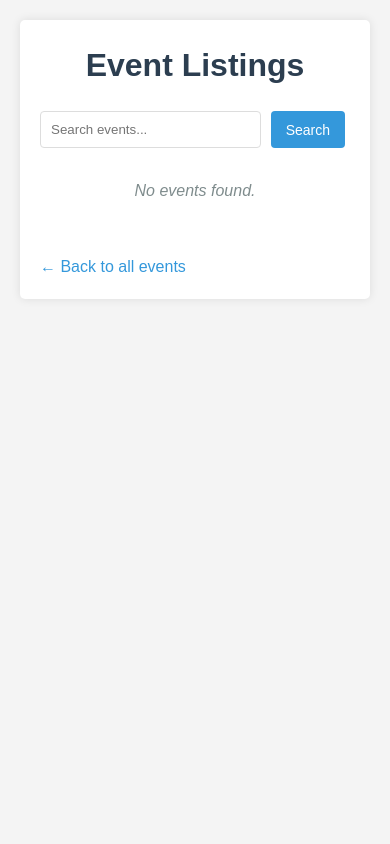
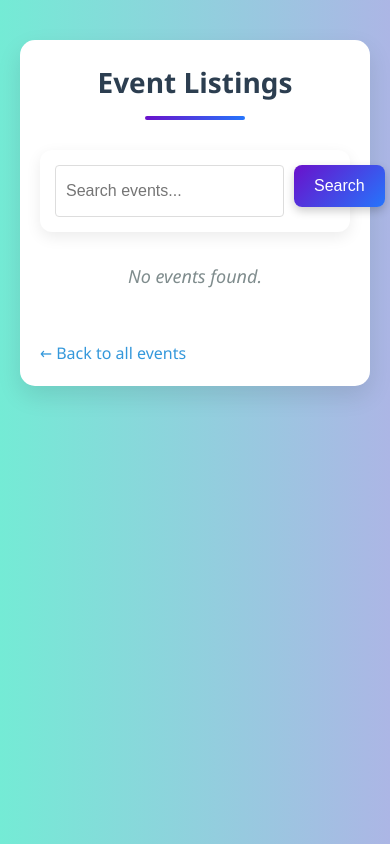
Before and after one commit to Sarthak16082004/Event-Planner-PHP, a PHP site: page /view_events.php in a window 390 px wide. Run offline with PHP 8.4, Linux system fonts and the light colour scheme; data that the repository does not hold is empty.

Commit message:
styles.css

```diff
--- a/styles.css
+++ b/styles.css
@@ -1,3 +1,6 @@
+
+/* Updated styles.css - Modern and Attractive Design */
+
 /* Basic Reset */
 * {
     margin: 0;
@@ -5,91 +8,94 @@
     box-sizing: border-box;
 }
 
+/* Main Styles */
 body {
-    font-family: Arial, sans-serif;
+    font-family: 'Segoe UI', Tahoma, Geneva, Verdana, sans-serif;
     line-height: 1.6;
-    background-color: #f4f4f4;
+    background: linear-gradient(to right, #74ebd5, #acb6e5);
     color: #333;
     padding: 20px;
+    min-height: 100vh;
 }
 
 .container {
-    max-width: 900px;
-    margin: 0 auto;
-    background: #fff;
-    padding: 20px;
-    border-radius: 5px;
-    box-shadow: 0 0 10px rgba(0, 0, 0, 0.1);
+    max-width: 1000px;
+    margin: 20px auto;
+    background: #ffffff;
+    padding: 30px;
+    border-radius: 15px;
+    box-shadow: 0px 10px 25px rgba(0,0,0,0.1);
 }
 
 h1 {
     text-align: center;
-    margin-bottom: 20px;
+    margin-bottom: 30px;
+    font-size: 36px;
     color: #2c3e50;
+    position: relative;
+    padding-bottom: 15px;
 }
 
-/* Table Styles */
-.events-table {
-    width: 100%;
-    border-collapse: collapse;
-    margin-top: 20px;
-}
-
-.events-table th, .events-table td {
-    padding: 12px;
-    text-align: left;
-    border-bottom: 1px solid #ddd;
-}
-
-.events-table th {
-    background-color: #f2f2f2;
-    font-weight: bold;
-}
-
-.events-table tr:hover {
-    background-color: #f5f5f5;
+h1::after {
+    content: '';
+    position: absolute;
+    bottom: 0;
+    left: 50%;
+    transform: translateX(-50%);
+    width: 100px;
+    height: 4px;
+    background: linear-gradient(to right, #6a11cb, #2575fc);
+    border-radius: 2px;
 }
 
 /* Button Styles */
 .btn {
     display: inline-block;
-    background: #3498db;
-    color: #fff;
-    padding: 8px 15px;
+    background: linear-gradient(135deg, #6a11cb 0%, #2575fc 100%);
+    color: white;
+    padding: 12px 20px;
     border: none;
-    border-radius: 4px;
+    border-radius: 8px;
     cursor: pointer;
     text-decoration: none;
-    font-size: 14px;
-    margin-right: 5px;
+    font-size: 16px;
+    transition: all 0.3s ease;
+    box-shadow: 0 4px 10px rgba(0,0,0,0.2);
+    margin-right: 10px;
+    text-align: center;
 }
 
 .btn:hover {
-    background: #2980b9;
+    background: linear-gradient(135deg, #8e2de2 0%, #4a00e0 100%);
+    transform: translateY(-3px);
+    box-shadow: 0 6px 15px rgba(0,0,0,0.3);
 }
 
 .btn.edit {
-    background: #2ecc71;
+    background: linear-gradient(135deg, #1d976c 0%, #93f9b9 100%);
+    color: #333;
 }
 
 .btn.edit:hover {
-    background: #27ae60;
+    background: linear-gradient(135deg, #2ecc71 0%, #26a65b 100%);
 }
 
 .btn.delete {
-    background: #e74c3c;
+    background: linear-gradient(135deg, #ff416c 0%, #ff4b2b 100%);
+    color: white;
 }
 
 .btn.delete:hover {
-    background: #c0392b;
+    background: linear-gradient(135deg, #e74c3c 0%, #c0392b 100%);
 }
 
 .btn.cancel {
-    background: #95a5a6;
+    background: linear-gradient(135deg, #bdc3c7 0%, #8e9eab 100%);
+    color: #333;
 }
 
 .btn.cancel:hover {
-    background: #7f8c8d;
+    background: linear-gradient(135deg, #95a5a6 0%, #7f8c8d 100%);
 }
 
 .add-button {
@@ -97,42 +103,256 @@ h1 {
     text-align: right;
 }
 
+/* Table Styles */
+.events-table {
+    width: 100%;
+    border-collapse: separate;
+    border-spacing: 0;
+    margin-top: 30px;
+    overflow: hidden;
+    border-radius: 12px;
+    box-shadow: 0 5px 15px rgba(0,0,0,0.1);
+}
+
+.events-table th {
+    background: linear-gradient(135deg, #00c6ff 0%, #0072ff 100%);
+    color: #fff;
+    padding: 15px;
+    text-align: left;
+    font-size: 18px;
+    font-weight: 500;
+}
+
+.events-table th:first-child {
+    border-top-left-radius: 12px;
+}
+
+.events-table th:last-child {
+    border-top-right-radius: 12px;
+    text-align: center;
+}
+
+.events-table td {
+    padding: 15px;
+    text-align: left;
+    background-color: #f9f9f9;
+    font-size: 16px;
+    border-bottom: 1px solid #eee;
+}
+
+.events-table td:last-child {
+    text-align: center;
+}
+
+.events-table tr:nth-child(even) td {
+    background-color: #f2f2f2;
+}
+
+.events-table tr:last-child td:first-child {
+    border-bottom-left-radius: 12px;
+}
+
+.events-table tr:last-child td:last-child {
+    border-bottom-right-radius: 12px;
+}
+
+.events-table tr:hover td {
+    background-color: #e0f7fa;
+    transition: background-color 0.3s ease;
+}
+
 /* Form Styles */
 .form-group {
-    margin-bottom: 15px;
+    margin-bottom: 25px;
 }
 
 .form-group label {
     display: block;
-    margin-bottom: 5px;
-    font-weight: bold;
+    margin-bottom: 8px;
+    font-weight: 600;
+    color: #2c3e50;
+    font-size: 16px;
 }
 
 .form-group input,
 .form-group textarea {
     width: 100%;
-    padding: 10px;
+    padding: 12px 15px;
     border: 1px solid #ddd;
-    border-radius: 4px;
+    border-radius: 8px;
     font-size: 16px;
+    transition: all 0.3s ease;
+}
+
+.form-group input:focus,
+.form-group textarea:focus {
+    outline: none;
+    border-color: #3498db;
+    box-shadow: 0 0 0 2px rgba(52, 152, 219, 0.2);
 }
 
 .form-actions {
-    margin-top: 20px;
+    margin-top: 30px;
+    display: flex;
+    justify-content: flex-end;
 }
 
+/* Error Message */
 .error {
-    background-color: #f8d7da;
-    color: #721c24;
-    padding: 10px;
-    margin-bottom: 20px;
-    border-radius: 4px;
-    border: 1px solid #f5c6cb;
+    background-color: #fff3f3;
+    color: #e74c3c;
+    padding: 15px;
+    margin-bottom: 25px;
+    border-radius: 8px;
+    border-left: 5px solid #e74c3c;
+    font-size: 16px;
 }
 
 .no-events {
     text-align: center;
-    margin: 30px 0;
+    margin: 40px 0;
     color: #7f8c8d;
     font-style: italic;
+    font-size: 18px;
 }
+
+/* Event Cards */
+.events-container {
+    display: grid;
+    grid-template-columns: repeat(auto-fill, minmax(280px, 1fr));
+    gap: 20px;
+    margin-top: 30px;
+}
+
+.event-card {
+    border-radius: 12px;
+    padding: 20px;
+    background: linear-gradient(145deg, #ffffff, #f0f0f0);
+    box-shadow: 0 10px 20px rgba(0,0,0,0.1);
+    transition: transform 0.3s ease, box-shadow 0.3s ease;
+    border-top: 5px solid #3498db;
+}
+
+.event-card:hover {
+    transform: translateY(-5px);
+    box-shadow: 0 15px 30px rgba(0,0,0,0.15);
+}
+
+.event-title {
+    color: #2c3e50;
+    font-size: 20px;
+    margin-bottom: 15px;
+    border-bottom: 2px dashed #e0e0e0;
+    padding-bottom: 10px;
+}
+
+.event-date, .event-location {
+    color: #7f8c8d;
+    margin-bottom: 10px;
+    font-size: 16px;
+    display: flex;
+    align-items: center;
+}
+
+.event-date strong, .event-location strong {
+    margin-right: 5px;
+    color: #3498db;
+}
+
+.event-description {
+    margin-top: 15px;
+    line-height: 1.6;
+    color: #555;
+    font-size: 15px;
+}
+
+/* Button Group */
+.button-group {
+    display: flex;
+    justify-content: center;
+    gap: 20px;
+    margin-bottom: 30px;
+    flex-wrap: wrap;
+}
+
+/* Search Box */
+.search-box {
+    margin: 20px 0 30px;
+    display: flex;
+    gap: 10px;
+    background: #fff;
+    padding: 15px;
+    border-radius: 12px;
+    box-shadow: 0 5px 15px rgba(0,0,0,0.08);
+}
+
+.search-box input {
+    flex: 1;
+    padding: 12px 15px;
+    border: 1px solid #ddd;
+    border-radius: 8px;
+    font-size: 16px;
+}
+
+.search-box input:focus {
+    outline: none;
+    border-color: #3498db;
+    box-shadow: 0 0 0 2px rgba(52, 152, 219, 0.2);
+}
+
+/* Back Link */
+.back-link {
+    display: inline-flex;
+    align-items: center;
+    margin-top: 20px;
+    color: #3498db;
+    text-decoration: none;
+    font-weight: 500;
+    transition: color 0.3s;
+}
+
+.back-link:hover {
+    color: #2980b9;
+    text-decoration: underline;
+}
+
+/* Animation for page loading */
+@keyframes fadeIn {
+    from { opacity: 0; transform: translateY(20px); }
+    to { opacity: 1; transform: translateY(0); }
+}
+
+.container {
+    animation: fadeIn 0.6s ease-out;
+}
+
+/* Responsive Adjustments */
+@media (max-width: 768px) {
+    .container {
+        padding: 20px;
+    }
+
+    .events-container {
+        grid-template-columns: 1fr;
+    }
+
+    .button-group {
+        flex-direction: column;
+        gap: 10px;
+    }
+
+    .btn {
+        width: 100%;
+        margin-right: 0;
+        margin-bottom: 10px;
+    }
+
+    .events-table {
+        display: block;
+        overflow-x: auto;
+    }
+
+    h1 {
+        font-size: 28px;
+    }
+}
```
